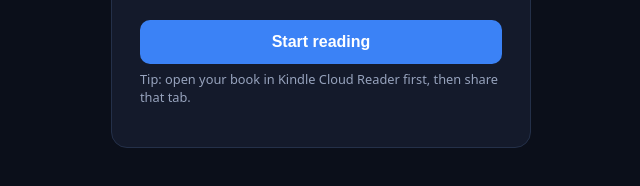
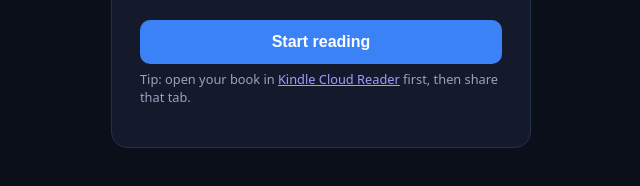
Before and after one commit to tlianza/bedtime, a website with bundled scripts: page public/reader.html in a window 1280 px wide. Shown: the part 390-576 px from the top of the page, 319-959 px from the left. Built offline with nearby package versions, Linux system fonts and the light colour scheme.

Commit message:
Reader: link "Kindle Cloud Reader" hint to read.amazon.com
Opens in a new tab (rel=noopener).

Co-Authored-By: Claude Opus 4.8 (1M context) <noreply@anthropic.com>

```diff
--- a/public/reader.html
+++ b/public/reader.html
@@ -34,7 +34,7 @@
 					<strong>book window/tab</strong> to share.
 				</p>
 				<button id="start">Start reading</button>
-				<p class="hint">Tip: open your book in Kindle Cloud Reader first, then share that tab.</p>
+				<p class="hint">Tip: open your book in <a href="https://read.amazon.com" target="_blank" rel="noopener">Kindle Cloud Reader</a> first, then share that tab.</p>
 			</div>
 		</div>
 
```
